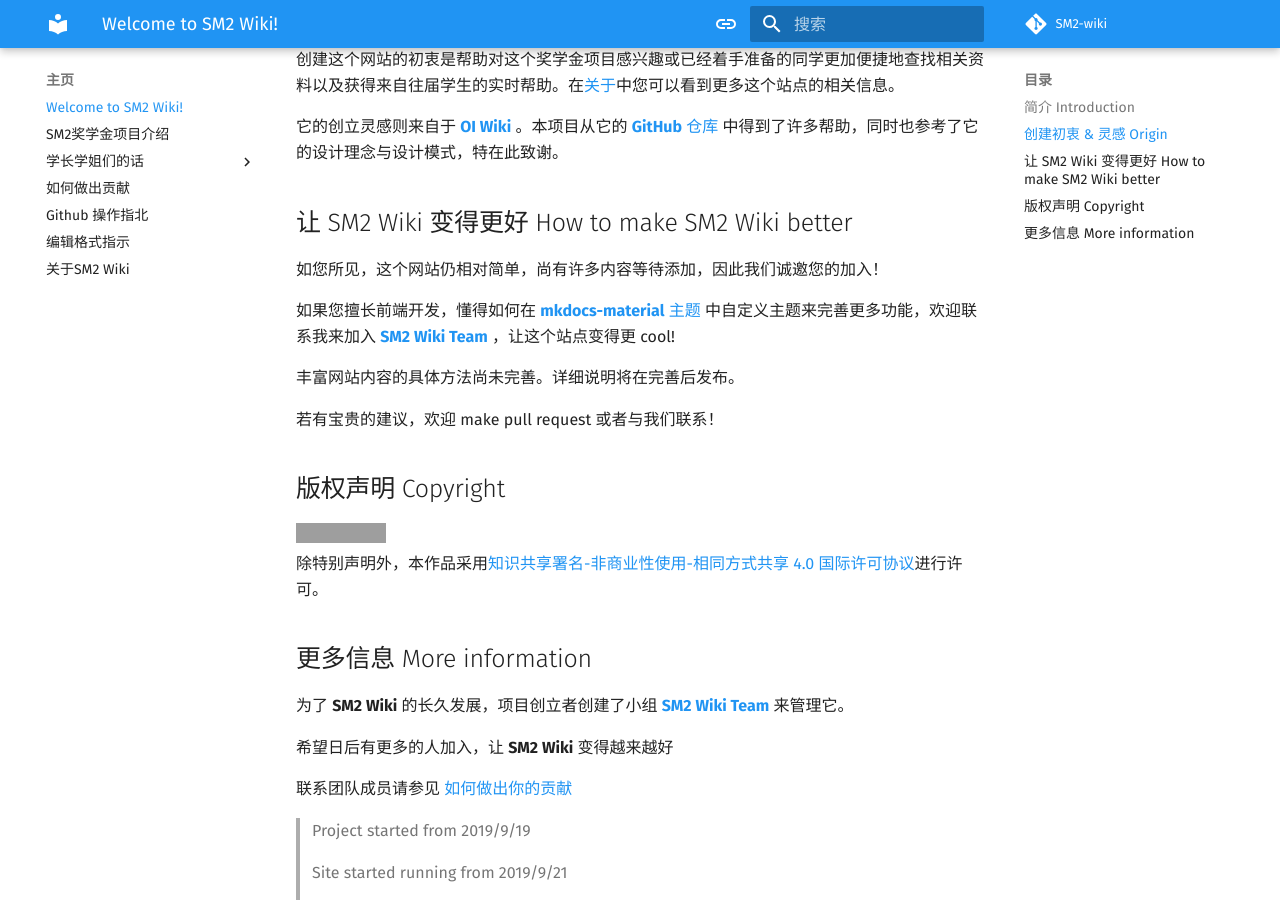
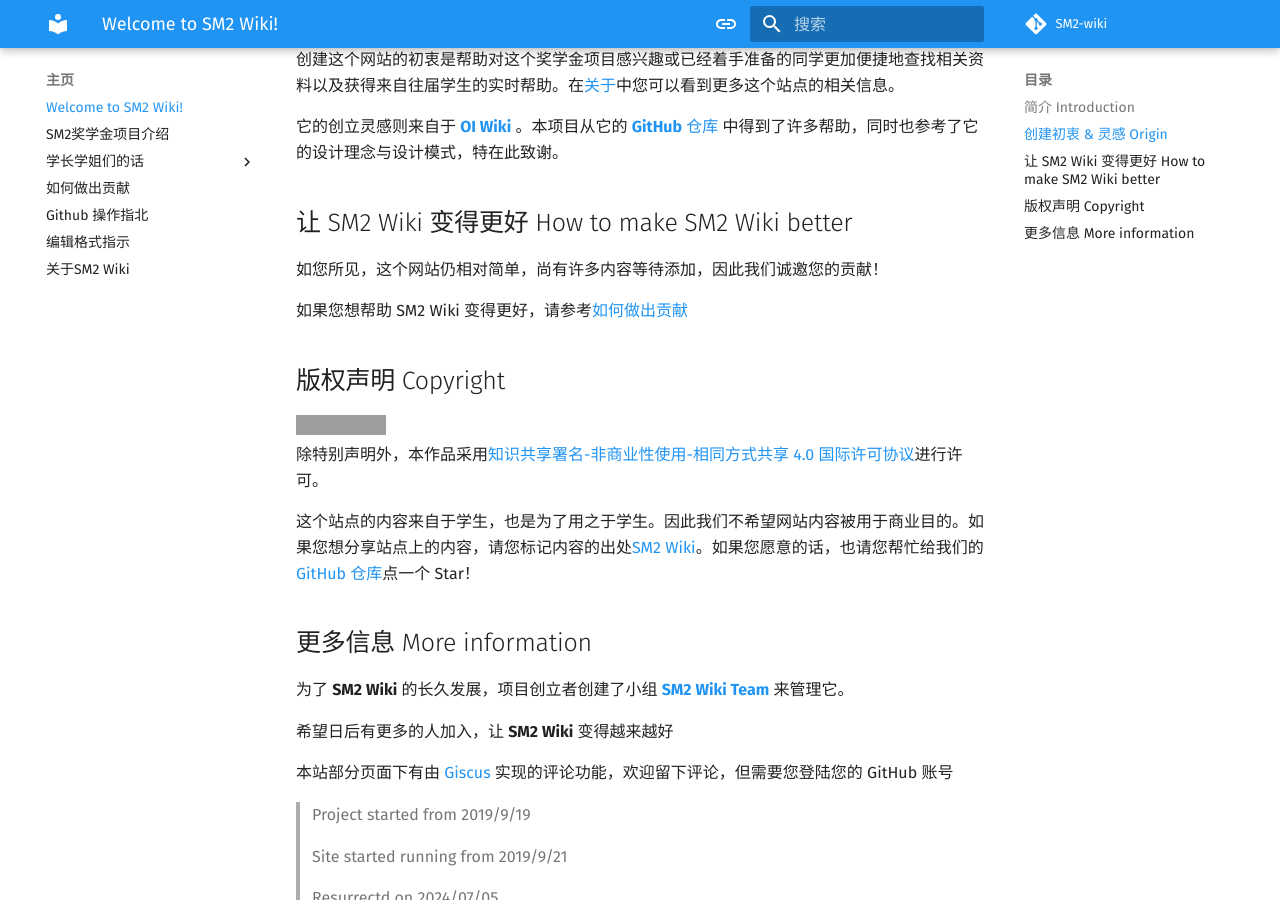
Before and after one commit to SM2-wiki/SM2-wiki, an MkDocs documentation site: the page built from docs/index.md, in a window 1280 px wide and 900 px high, scrolled down 740 px. Built offline with MkDocs 1.6.1 and Material for MkDocs 9.7.7, drawn with Linux system fonts in a browser that asks for light colours; comment, search, counter and statistics services are not loaded; some of the changed text lies outside the part shown; grey boxes are pictures that could not be loaded.

Commit message:
Update index page

```diff
--- a/docs/index.md
+++ b/docs/index.md
@@ -5,7 +5,7 @@
 date: 2019/9/22
 web: https://github.com/SM2-wiki/SM2-wiki/blob/master/docs/index.md
 
-# 欢迎来到 SM2 Wiki！ Welcome to **SM2 Wiki**!  [![GitHub watchers](https://img.shields.io/github/watchers/SM2-wiki/SM2-wiki.svg?style=social&label=Watch)](https://github.com/SM2-wiki/SM2-wiki)  [![GitHub stars](https://img.shields.io/github/stars/SM2-wiki/SM2-wiki.svg?style=social&label=Stars)](https://github.com/SM2-wiki/SM2-wiki)
+# 欢迎来到 SM2 Wiki！Welcome to **SM2 Wiki**!  [![GitHub watchers](https://img.shields.io/github/watchers/SM2-wiki/SM2-wiki.svg?style=social&label=Watch)](https://github.com/SM2-wiki/SM2-wiki)  [![GitHub stars](https://img.shields.io/github/stars/SM2-wiki/SM2-wiki.svg?style=social&label=Stars)](https://github.com/SM2-wiki/SM2-wiki)
 
 ## 简介 Introduction
 
@@ -37,17 +37,15 @@
 
 ## 让 SM2 Wiki 变得更好 How to make SM2 Wiki better
 
-如您所见，这个网站仍相对简单，尚有许多内容等待添加，因此我们诚邀您的加入！
+如您所见，这个网站仍相对简单，尚有许多内容等待添加，因此我们诚邀您的贡献！
 
-如果您擅长前端开发，懂得如何在 [**mkdocs-material** 主题](https://s0squidfunk0github0io.icopy.site/mkdocs-material/) 中自定义主题来完善更多功能，欢迎联系我来加入 [**SM2 Wiki Team**](https://github.com/SM2-wiki) ，让这个站点变得更 cool!
-
-丰富网站内容的具体方法尚未完善。详细说明将在完善后发布。
-
-若有宝贵的建议，欢迎 make pull request 或者与我们联系！
+如果您想帮助 SM2 Wiki 变得更好，请参考[如何做出贡献](./intro/htc.md)
 
 ## 版权声明 Copyright
 
 <a rel="license" href="http://creativecommons.org/licenses/by-nc-sa/4.0/"><img alt="知识共享许可协议" style="border-width:0" src="https://i.creativecommons.org/l/by-nc-sa/4.0/88x31.png" /></a><br />除特别声明外，本作品采用<a rel="license" href="http://creativecommons.org/licenses/by-nc-sa/4.0/">知识共享署名-非商业性使用-相同方式共享 4.0 国际许可协议</a>进行许可。
+
+这个站点的内容来自于学生，也是为了用之于学生。因此我们不希望网站内容被用于商业目的。如果您想分享站点上的内容，请您标记内容的出处[SM2 Wiki](https://github.com/SM2-wiki/SM2-wiki)。如果您愿意的话，也请您帮忙给我们的[ GitHub 仓库](https://github.com/SM2-wiki/SM2-wiki)点一个 Star！
 
 ## 更多信息 More information
 
@@ -55,7 +53,7 @@
 
 希望日后有更多的人加入，让 **SM2 Wiki** 变得越来越好
 
-联系团队成员请参见 [如何做出你的贡献](https://sm2-wiki.github.io/SM2-wiki/intro/htc/)
+本站部分页面下有由[ Giscus ](https://giscus.app/)实现的评论功能，欢迎留下评论，但需要您登陆您的 GitHub 账号
 
 > Project started from 2019/9/19
 
```
